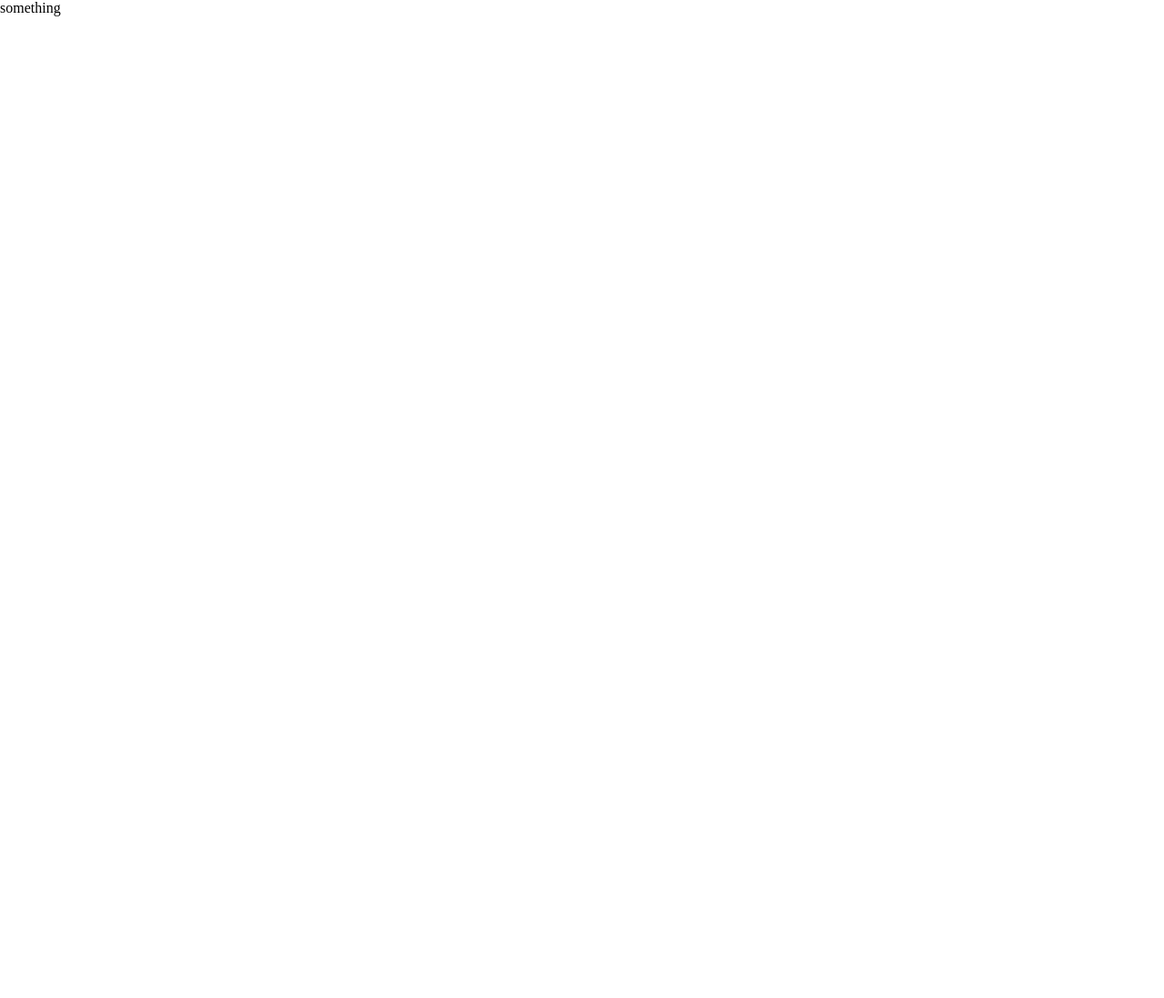
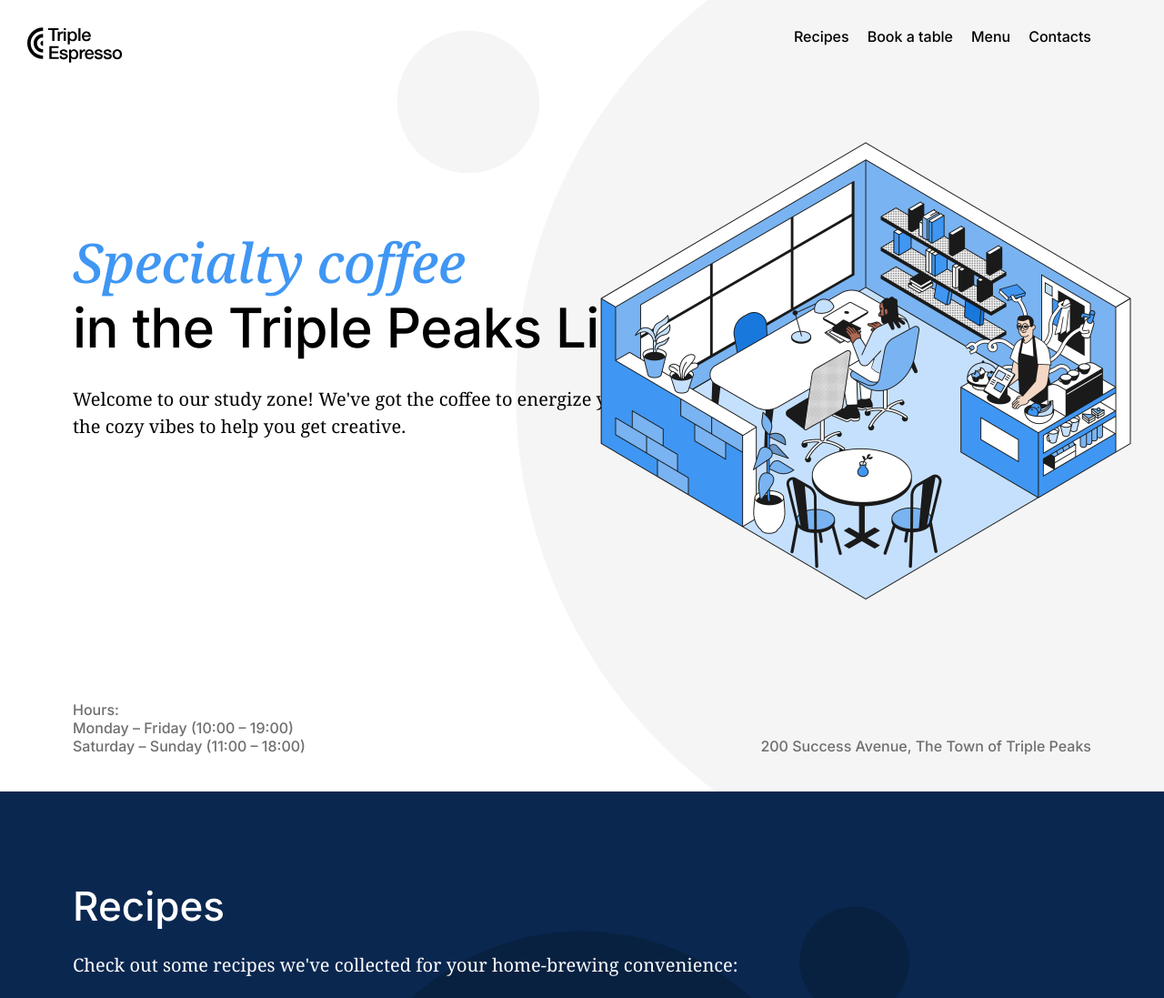
Before and after one commit to ReaperOfMars8/se_project_coffeeshop, a plain HTML site: page index.html in a window 1280 px wide. Shown: the top 1097 px of the page at 91% size. Before the commit the page ends 800 px from the top, so only its background shows below. Drawn offline with Linux system fonts and the light colour scheme.

Commit message:
New update for my project

```diff
--- a/index.html
+++ b/index.html
@@ -5,7 +5,8 @@
     <meta name="viewport" content="width=device-width, initial-scale=1.0" />
     <title>Coffee Shop</title>
     <meta name="author" content="Erick Ramirez" />
-    <!-- TODO - add keywords and description meta tags-->
+    <meta name="description" content="Landing page to a coffee shop webpage" />
+    <meta name="keywords" content="keyword1, keyword2, keyword3" />
     <link rel="stylesheet" href="pages/index.css" />
     <link rel="stylesheet" href="vendor/normalize.css" />
     <link rel="shortcut icon" href="favicon.ico" type="image/x-icon" />
@@ -17,6 +18,98 @@
     />
   </head>
   <body>
-    something
+    <div class="page">
+      <header class="header">
+        <nav class="nav">
+          <img
+            src="images/logo_coffeeshop_dark.svg"
+            alt="Tripple Espresso logo"
+            class="nav__logo"
+          />
+          <ul class="nav__links">
+            <li>
+              <a href="#recipes" class="nav__link">Recipes</a>
+            </li>
+            <li>
+              <a href="#book a table" class="nav__link">Book a table</a>
+            </li>
+            <li>
+              <a href="#menu" class="nav__link">Menu</a>
+            </li>
+            <li>
+              <a href="#contacts" class="nav__link">Contacts</a>
+            </li>
+          </ul>
+        </nav>
+        <h1 class="header__title">
+          <span class="header__span-accent"> Specialty coffee</span>in the
+          Triple Peaks Library
+        </h1>
+        <p class="header__description">
+          Welcome to our study zone! We've got the coffee to energize you and
+          the cozy vibes to help you get creative.
+        </p>
+        <img
+          src="images/inside_coffee_shop.png"
+          alt="Illustration of a coffeeshop"
+          class="header__image"
+        />
+        <div class="header__footer">
+          <div>
+            <p class="header__paragraph">Hours:</p>
+            <p class="header__paragraph">Monday – Friday (10:00 – 19:00)</p>
+            <p class="header__paragraph">Saturday – Sunday (11:00 – 18:00)</p>
+          </div>
+          <p class="header__paragraph">
+            200 Success Avenue, The Town of Triple Peaks
+          </p>
+        </div>
+      </header>
+      <main class="content">
+        <section id="recipes" class="recipes">
+          <h2 class="recipes__title">Recipes</h2>
+          <p class="recipes__subtitle">
+            Check out some recipes we've collected for your home-brewing
+            convenience:
+          </p>
+          <ul class="recipes__videos">
+            <li>
+              <iframe
+                width="560"
+                height="315"
+                src="https://www.youtube.com/embed/j6VlT_jUVPc?si=tvm1ZB5VC4PI2ib6"
+                title="YouTube video player"
+                frameborder="0"
+                allow="accelerometer; autoplay; clipboard-write; encrypted-media; gyroscope; picture-in-picture; web-share"
+                referrerpolicy="strict-origin-when-cross-origin"
+                allowfullscreen
+              ></iframe>
+              <p class="recipes__video-caption">
+                <span>Aeropress recipe</span><span>~5 min</span>
+              </p>
+            </li>
+            <li>
+              <iframe
+                width="560"
+                height="315"
+                src="https://www.youtube.com/embed/st571DYYTR8?si=PiOKD4x0AIqMDF3K"
+                title="YouTube video player"
+                frameborder="0"
+                allow="accelerometer; autoplay; clipboard-write; encrypted-media; gyroscope; picture-in-picture; web-share"
+                referrerpolicy="strict-origin-when-cross-origin"
+                allowfullscreen
+              ></iframe>
+              <p class="recipes__video-caption">
+                <span>French press recipe</span><span>~15 min</span>
+              </p>
+            </li>
+          </ul>
+        </section>
+        <section id="book a table" class="reservation"></section>
+        <section id="menu" class="menu"></section>
+        <section class="about"></section>
+      </main>
+      <footer id="contacts" class="footer"></footer>
+    </div>
   </body>
 </html>
--- a/pages/index.css
+++ b/pages/index.css
@@ -1,4 +1,155 @@
 .page {
-  font-family: inter, Arial, Helvetica, sans serif;
-  font-family: "Noto Serif", "Times New Roman";
+  min-width: 1100px;
+  max-width: 1600px;
+  margin: 0 auto;
+  font-family: "inter", Arial, sans-serif;
+  font-size: 16px;
+  line-height: 20px;
 }
+
+.header {
+  padding: 30px 80px 40px;
+  background: center / cover no-repeat #fff url(../images/background_header.svg);
+  position: relative;
+  height: 800px;
+  display: flex;
+  flex-direction: column;
+}
+
+.header__title {
+  margin: 183px 0 0;
+  max-width: 729px;
+  font-family: "Inter";
+  font-weight: 500;
+  font-size: 60px;
+  line-height: 72px;
+  letter-spacing: -0.6px;
+}
+
+.header__span-accent {
+  display: block;
+  font-family: "Noto Serif", "Times New Roman", serif;
+  font-style: italic;
+  color: #3f96f3;
+}
+
+.header__description {
+  margin: 28px 0;
+  max-width: 683px;
+  font-family: "Noto Serif", "Times New Roman", serif;
+  font-style: normal;
+  font-weight: normal;
+  font-size: 20px;
+  line-height: 30px;
+}
+
+.header__image {
+  position: absolute;
+  top: 124px;
+  right: 5px;
+  width: 646px;
+  height: 568px;
+}
+
+.header__footer {
+  margin-top: auto;
+  display: flex;
+  justify-content: space-between;
+  align-items: flex-end;
+}
+
+.header__paragraph {
+  margin: 0;
+  font-family: "Inter";
+  font-style: normal;
+  font-weight: 500;
+  font-size: 16px;
+  line-height: 20px;
+  color: #6f6f6f;
+}
+
+.nav {
+  display: flex;
+  justify-content: space-between;
+}
+
+.nav__logo {
+  width: 105px;
+  height: 39px;
+  position: relative;
+  left: -50px;
+}
+
+.nav__links {
+  display: flex;
+  gap: 20px;
+  list-style-type: none;
+  padding: 0;
+  margin: 0;
+}
+
+.nav__link {
+  text-decoration: none;
+  color: black;
+  font-family: "Inter";
+  font-style: normal;
+  font-weight: 500;
+  font-size: 16px;
+  line-height: 20px;
+}
+
+.content {
+}
+
+.footer {
+}
+
+.recipes {
+  color: #fff;
+  background: center / cover no-repeat #0a2750
+    url(../images/background_recipes.svg);
+  padding: 100px 80px 215px;
+}
+
+.recipes__title {
+  margin: 0 0 24px;
+  font-family: "Inter";
+  font-style: normal;
+  font-weight: 500;
+  font-size: 44px;
+  line-height: 52px;
+}
+
+.recipes__subtitle {
+  margin: 0 0 80px;
+  font-family: "Noto Serif";
+  font-style: normal;
+  font-weight: normal;
+  font-size: 20px;
+  line-height: 30px;
+}
+
+.recipes__videos {
+  display: flex;
+  justify-content: center;
+  gap: 100px;
+  font-family: "Inter";
+  font-style: normal;
+  font-weight: 500;
+  font-size: 20px;
+  line-height: 30px;
+}
+
+.recipes__video-caption {
+  display: flex;
+  justify-content: space-between;
+}
+
+.reservation {
+}
+
+.menu {
+}
+
+.about {
+}
```
